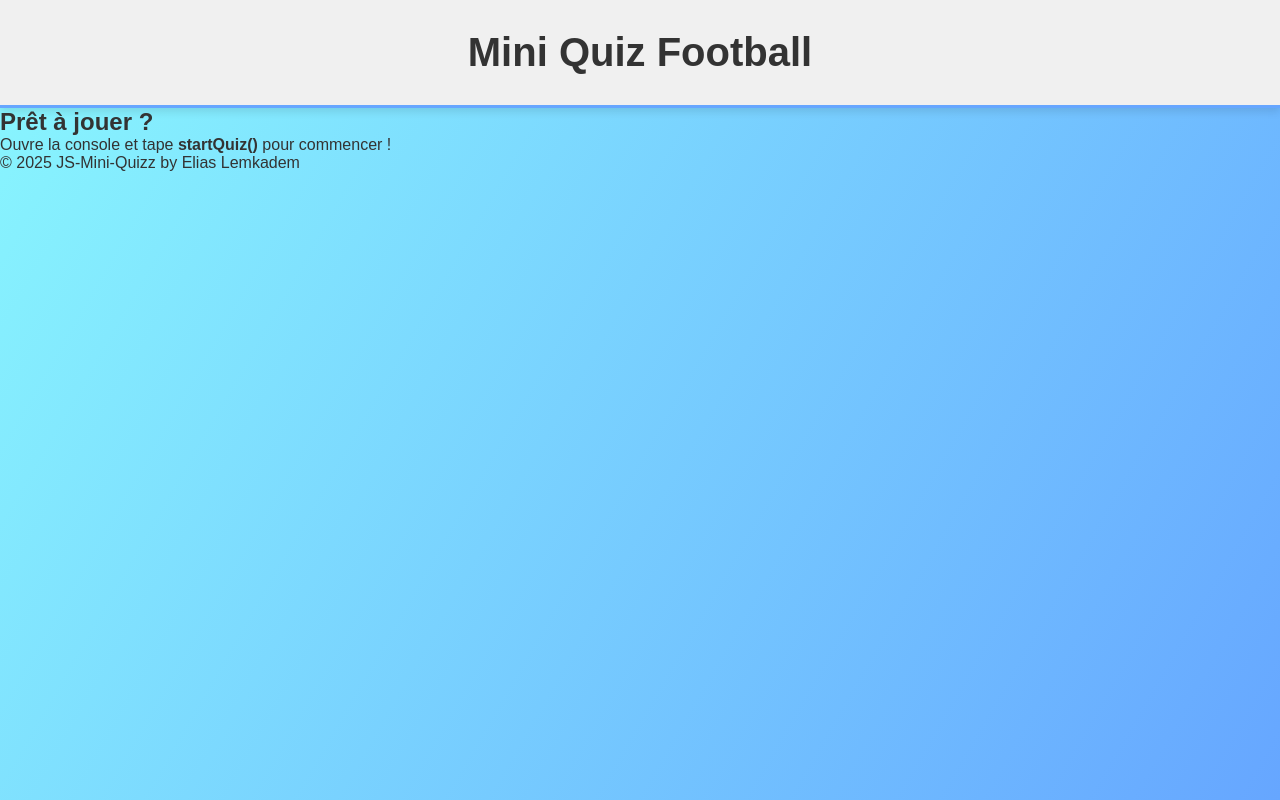
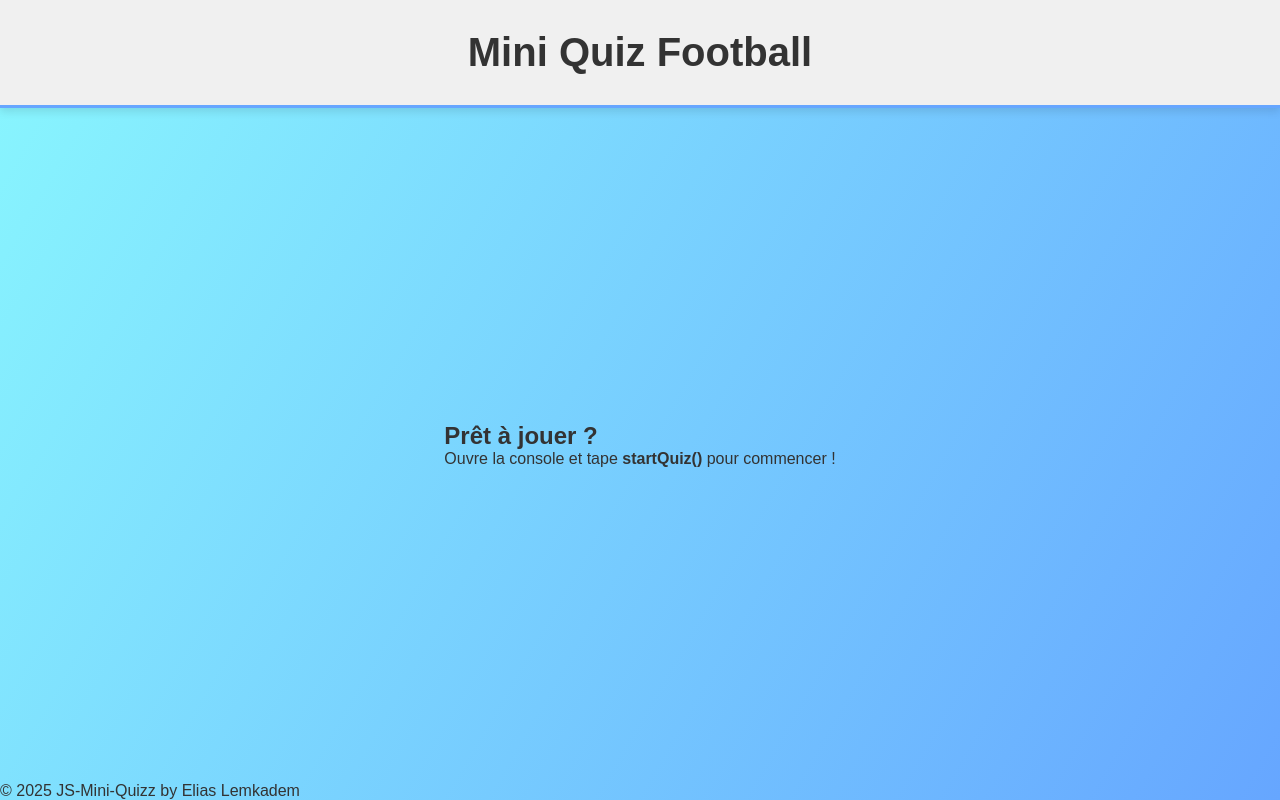
Before and after one commit to LemkademElias/quiz_js, a plain HTML site: page index.html in a window 1280 px wide. Drawn offline with Linux system fonts and the light colour scheme.

Commit message:
main style

```diff
--- a/style.css
+++ b/style.css
@@ -30,3 +30,11 @@ header h1 {
     font-size: 2.5rem;
     color: #333;
 }
+
+main {
+    flex: 1;
+    display: flex;
+    align-items: center;
+    justify-content: center;
+    padding: 20px;
+}
```
